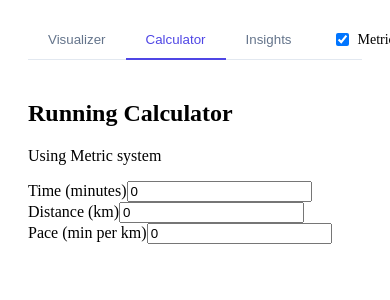
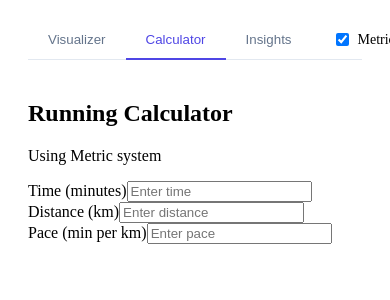
Before and after one commit to pghanem/run-lab, a Next.js app: page / in a window 390 px wide. Both pictures are taken after a click on the button "Calculator". Shown: the top 300 px of the page. Built offline with nearby package versions, Linux system fonts and the light colour scheme.

Commit message:
[fix] make fields responsive

```diff
--- a/src/components/Calculator.tsx
+++ b/src/components/Calculator.tsx
@@ -3,71 +3,76 @@ import { useMeasurement } from "@/context/MeasurementContext";
 
 const RunningCalculator: React.FC = () => {
     const { isMetric } = useMeasurement();
-    const [time, setTime] = useState<number>(0); // in minutes
-    const [distance, setDistance] = useState<number>(0); // in km or miles
-    const [pace, setPace] = useState<number>(0); // min per km or mile
+    const [time, setTime] = useState("");
+    const [distance, setDistance] = useState("");
+    const [pace, setPace] = useState("");
 
-    const calculatePace = () => {
-        if (distance > 0) {
-            setPace(time / distance);
-        }
-    };
+    const updateValues = (
+        field: "time" | "distance" | "pace",
+        value: string,
+    ) => {
+        if (isNaN(Number(value)) || Number(value) <= 0) return;
 
-    const calculateTime = () => {
-        if (pace > 0) {
-            setTime(distance * pace);
-        }
-    };
-
-    const calculateDistance = () => {
-        if (pace > 0) {
-            setDistance(time / pace);
+        if (field === "time") {
+            setTime(value);
+            if (distance)
+                setPace((parseFloat(value) / parseFloat(distance)).toFixed(2));
+            if (pace)
+                setDistance((parseFloat(value) / parseFloat(pace)).toFixed(2));
+        } else if (field === "distance") {
+            setDistance(value);
+            if (time)
+                setPace((parseFloat(time) / parseFloat(value)).toFixed(2));
+            if (pace)
+                setTime((parseFloat(value) * parseFloat(pace)).toFixed(2));
+        } else if (field === "pace") {
+            setPace(value);
+            if (time)
+                setDistance((parseFloat(time) / parseFloat(value)).toFixed(2));
+            if (distance)
+                setTime((parseFloat(value) * parseFloat(distance)).toFixed(2));
         }
     };
 
     return (
-        <div className="max-w-lg mx-auto mt-10 p-6 border rounded-lg shadow">
-            <h2 className="text-xl font-semibold text-center">
-                Running Calculator
-            </h2>
-            <p className="text-center">
-                Using {isMetric ? "Metric" : "Imperial"} system
-            </p>
+        <div className="max-w-md mx-auto mt-10 p-4 border rounded-lg shadow-md bg-white space-y-4 text-center">
+            <h2 className="text-xl font-semibold">Running Calculator</h2>
+            <p>Using {isMetric ? "Metric" : "Imperial"} system</p>
 
-            <div className="mt-4">
+            <div>
                 <label className="block font-medium">Time (minutes)</label>
                 <input
-                    type="number"
-                    className="w-full p-2 border rounded"
+                    type="text"
+                    className="w-full p-2 border rounded text-center"
                     value={time}
-                    onChange={(e) => setTime(Number(e.target.value))}
-                    onBlur={calculateDistance}
+                    onChange={(e) => updateValues("time", e.target.value)}
+                    placeholder="Enter time"
                 />
             </div>
 
-            <div className="mt-4">
+            <div>
                 <label className="block font-medium">
                     Distance ({isMetric ? "km" : "miles"})
                 </label>
                 <input
-                    type="number"
-                    className="w-full p-2 border rounded"
+                    type="text"
+                    className="w-full p-2 border rounded text-center"
                     value={distance}
-                    onChange={(e) => setDistance(Number(e.target.value))}
-                    onBlur={calculatePace}
+                    onChange={(e) => updateValues("distance", e.target.value)}
+                    placeholder="Enter distance"
                 />
             </div>
 
-            <div className="mt-4">
+            <div>
                 <label className="block font-medium">
                     Pace (min per {isMetric ? "km" : "mile"})
                 </label>
                 <input
-                    type="number"
-                    className="w-full p-2 border rounded"
+                    type="text"
+                    className="w-full p-2 border rounded text-center"
                     value={pace}
-                    onChange={(e) => setPace(Number(e.target.value))}
-                    onBlur={calculateTime}
+                    onChange={(e) => updateValues("pace", e.target.value)}
+                    placeholder="Enter pace"
                 />
             </div>
         </div>
```
